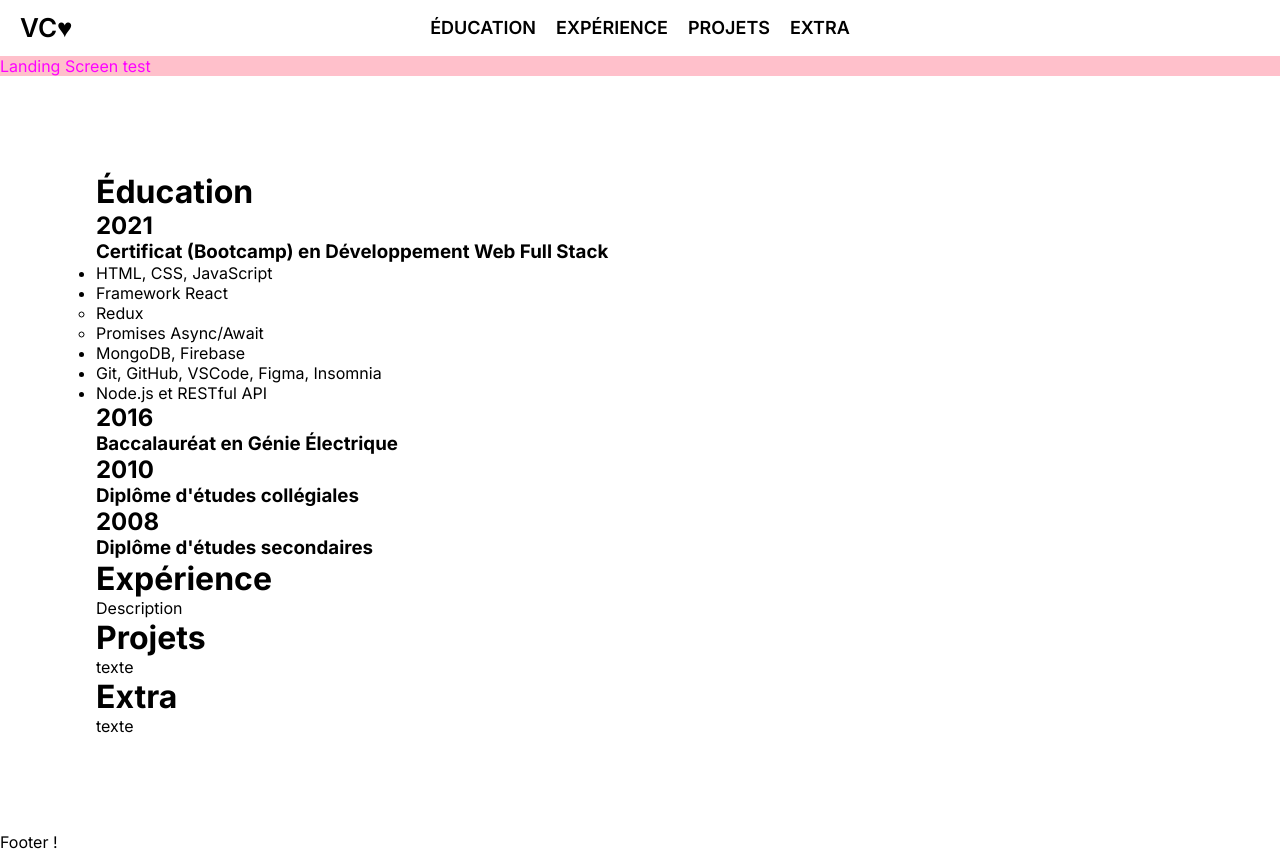
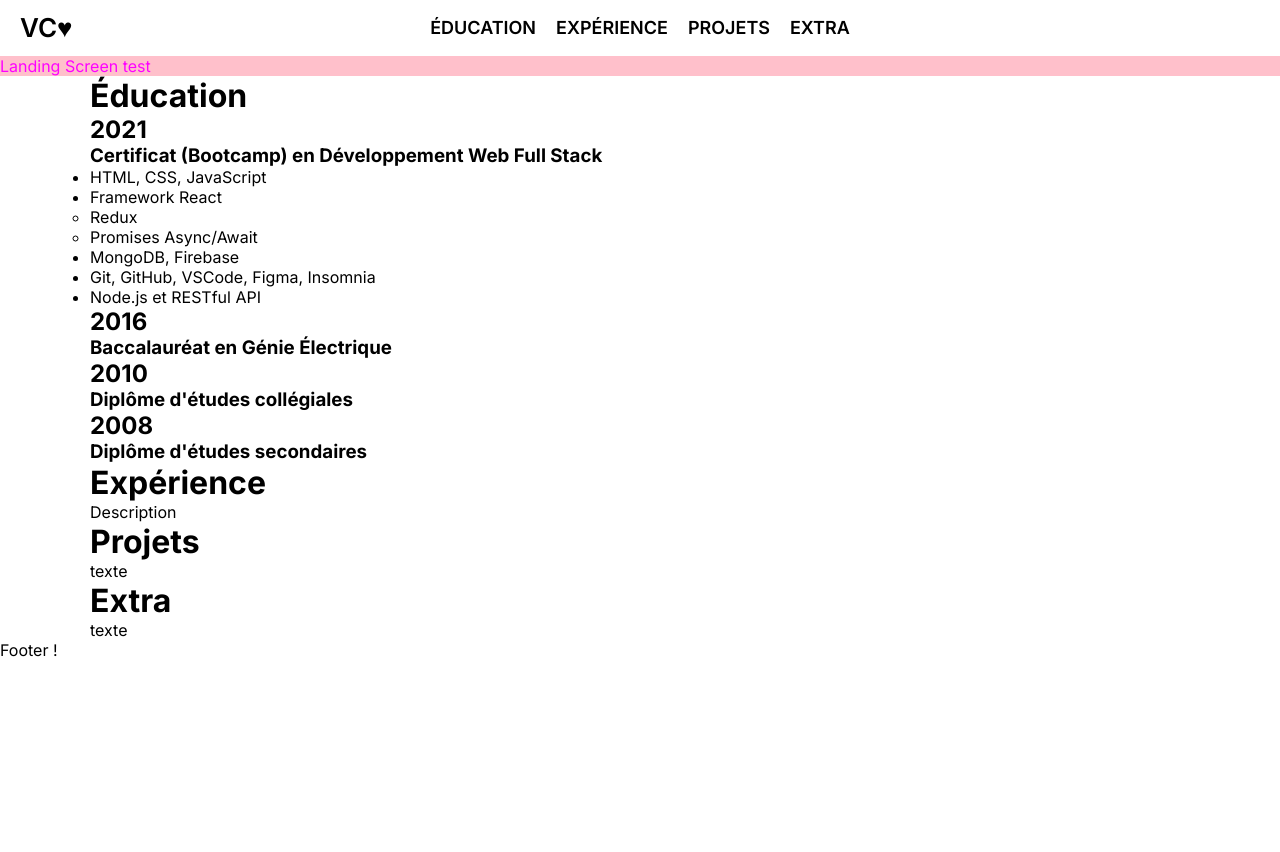
Before and after one commit to VanessaCHW/vc-portfolio, a Next.js app in the folder vanportfolio/: page / in a window 1280 px wide. After the commit the page ends 800 px from the top, so only its background shows below. Built offline with nearby package versions, Linux system fonts and the light colour scheme.

Commit message:
Largeur du contenu principal

```diff
--- a/vanportfolio/src/app/page.js
+++ b/vanportfolio/src/app/page.js
@@ -25,5 +25,6 @@ export default function Home() {
 }
 
 const Main = styled.main`
-  padding: 6rem;
+  max-width: 1100px;
+  margin: auto;
 `;
```
